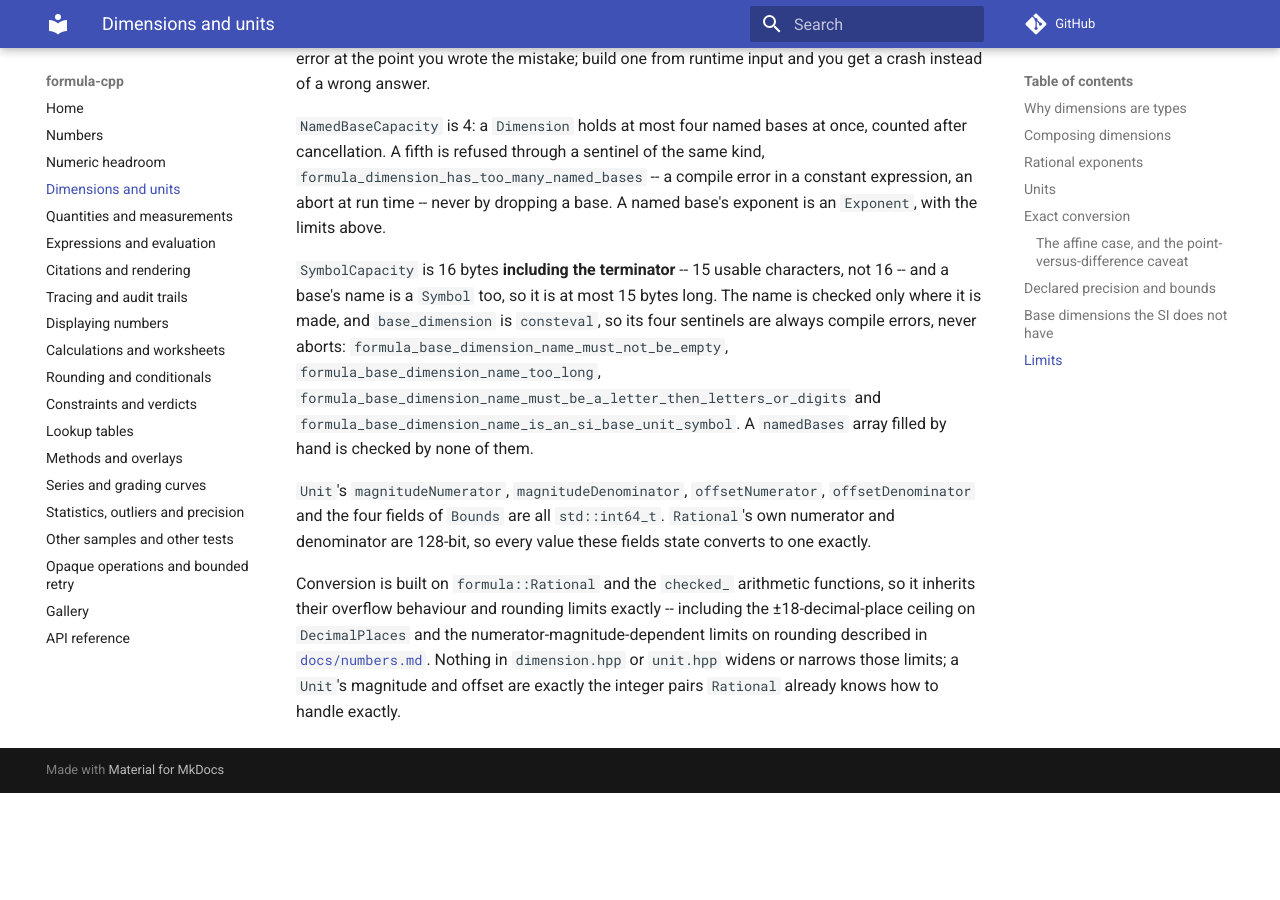
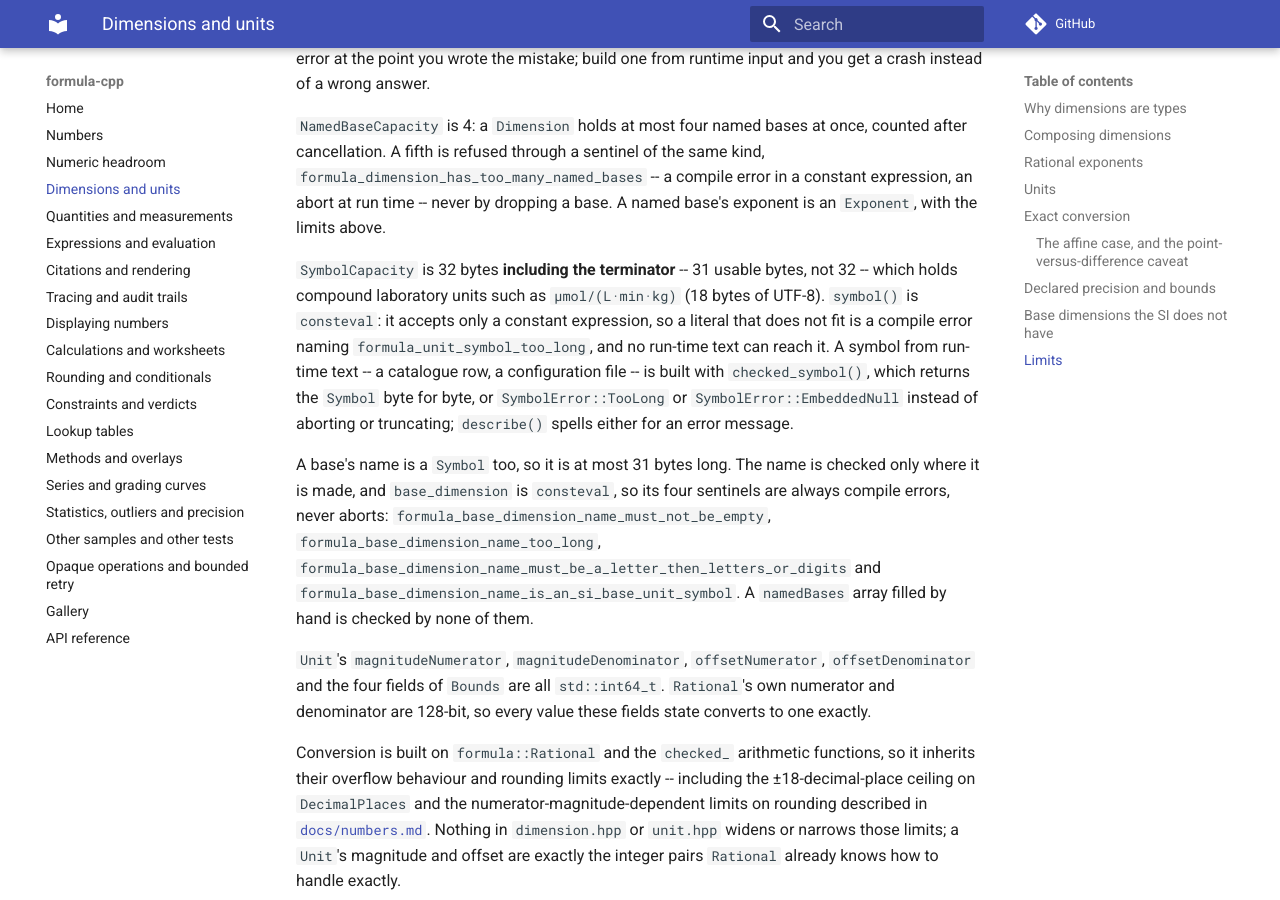
Before and after one commit to LASTRADA-Software/formula-cpp, an MkDocs documentation site: the page built from docs/dimensions.md, in a window 1280 px wide and 900 px high, scrolled down 10260 px. Built offline with MkDocs 1.6.1 and Material for MkDocs 9.7.7, drawn with Linux system fonts in a browser that asks for light colours; comment, search, counter and statistics services are not loaded; before the commit the page ends 11053 px from its top, so only the background shows below that; some of the changed text lies outside the part shown.

Commit message:
feat(unit): symbols of 31 bytes, built at run time without aborting
A unit symbol now holds 31 bytes plus its terminator, enough for
compound laboratory units such as µmol/(L·min·kg), which is 18 bytes of
UTF-8 and did not fit the previous 15.

symbol() is consteval. A literal that does not fit is still a compile
error naming formula_unit_symbol_too_long, and text that only exists at
run time can no longer reach the sentinel's std::abort(). Run-time text
goes through the new checked_symbol(), which copies the spelling byte
for byte or returns SymbolError::TooLong or SymbolError::EmbeddedNull;
describe() spells a SymbolError for an error message.

The widest-symbol number text test is rebuilt for the 32-byte symbol,
the too-long negative tests move to 32-byte spellings, and a new
negative test pins that symbol() refuses a run-time pointer.

Signed-off-by: Christian Parpart <c.parpart@lastrada.net>

```diff
--- a/docs/dimensions.md
+++ b/docs/dimensions.md
@@ -425,7 +425,7 @@ shows the two additions it refuses. The library itself declares no currency:
 the application's.
 
 **Names.** A base's name must be an ASCII letter followed by ASCII letters or
-digits, at most 15 bytes long -- it is a `Symbol`, as a unit's symbol is --
+digits, at most 31 bytes long -- it is a `Symbol`, as a unit's symbol is --
 and not the symbol of an SI base unit: `m`, `kg`, `s`, `A`, `K`, `mol` or `cd`,
 since a base named `m` would read as metres wherever it is printed. And it is
 printed: it is the symbol of the base's coherent unit, written into a trace
@@ -497,10 +497,19 @@ the same kind, `formula_dimension_has_too_many_named_bases` -- a compile error
 in a constant expression, an abort at run time -- never by dropping a base. A
 named base's exponent is an `Exponent`, with the limits above.
 
-`SymbolCapacity` is 16 bytes **including the terminator** -- 15 usable
-characters, not 16 -- and a base's name is a `Symbol` too, so it is at most 15
-bytes long. The name is checked only where it is made, and `base_dimension` is
-`consteval`, so its four sentinels are always compile errors, never aborts:
+`SymbolCapacity` is 32 bytes **including the terminator** -- 31 usable
+bytes, not 32 -- which holds compound laboratory units such as
+`µmol/(L·min·kg)` (18 bytes of UTF-8). `symbol()` is `consteval`: it accepts
+only a constant expression, so a literal that does not fit is a compile error
+naming `formula_unit_symbol_too_long`, and no run-time text can reach it. A
+symbol from run-time text -- a catalogue row, a configuration file -- is built
+with `checked_symbol()`, which returns the `Symbol` byte for byte, or
+`SymbolError::TooLong` or `SymbolError::EmbeddedNull` instead of aborting or
+truncating; `describe()` spells either for an error message.
+
+A base's name is a `Symbol` too, so it is at most 31 bytes long. The name is
+checked only where it is made, and `base_dimension` is `consteval`, so its four
+sentinels are always compile errors, never aborts:
 `formula_base_dimension_name_must_not_be_empty`,
 `formula_base_dimension_name_too_long`,
 `formula_base_dimension_name_must_be_a_letter_then_letters_or_digits` and
```
Also changed, not shown: CHANGELOG.md (+10 -0 lines), 9 other files.
